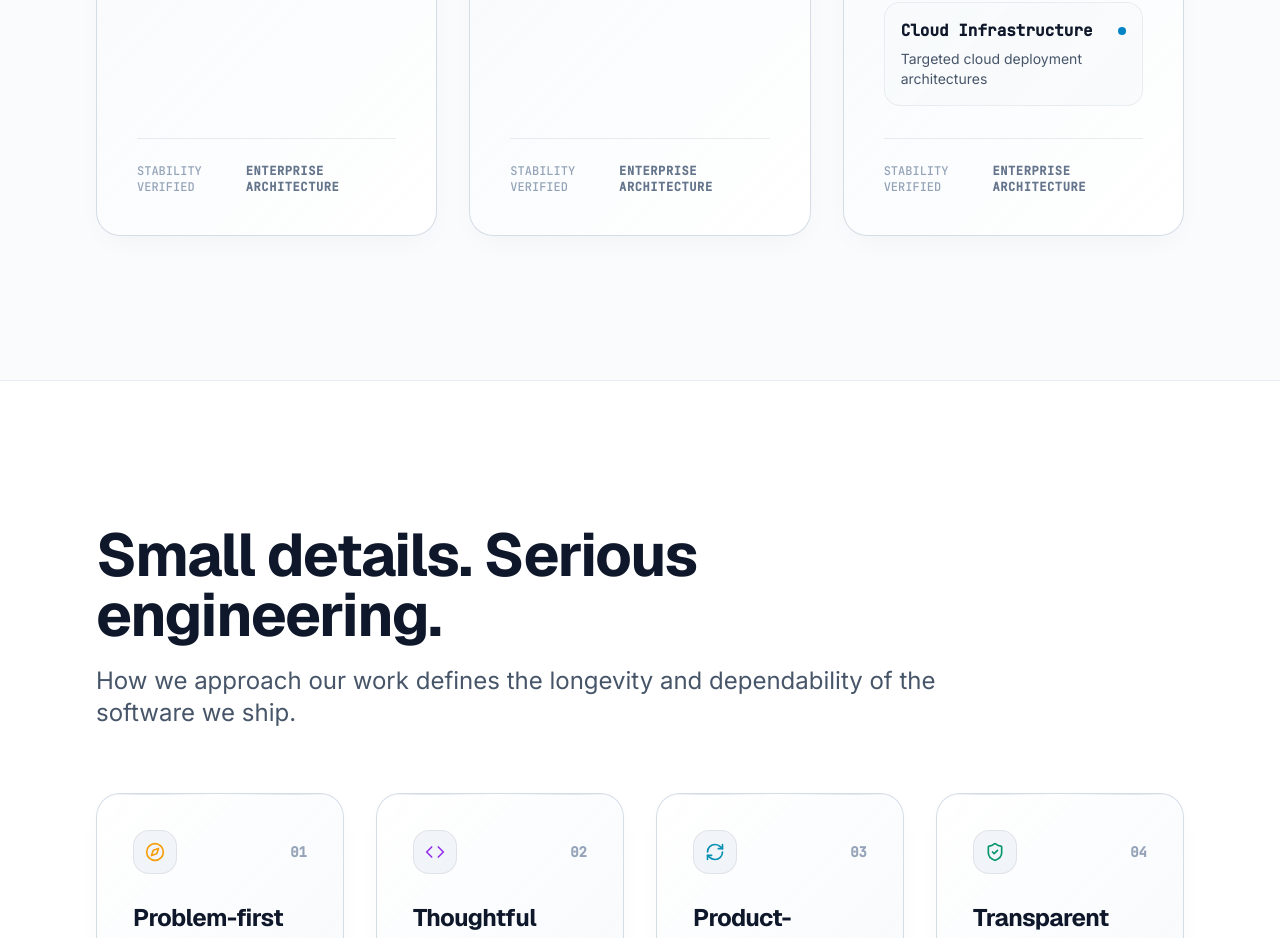
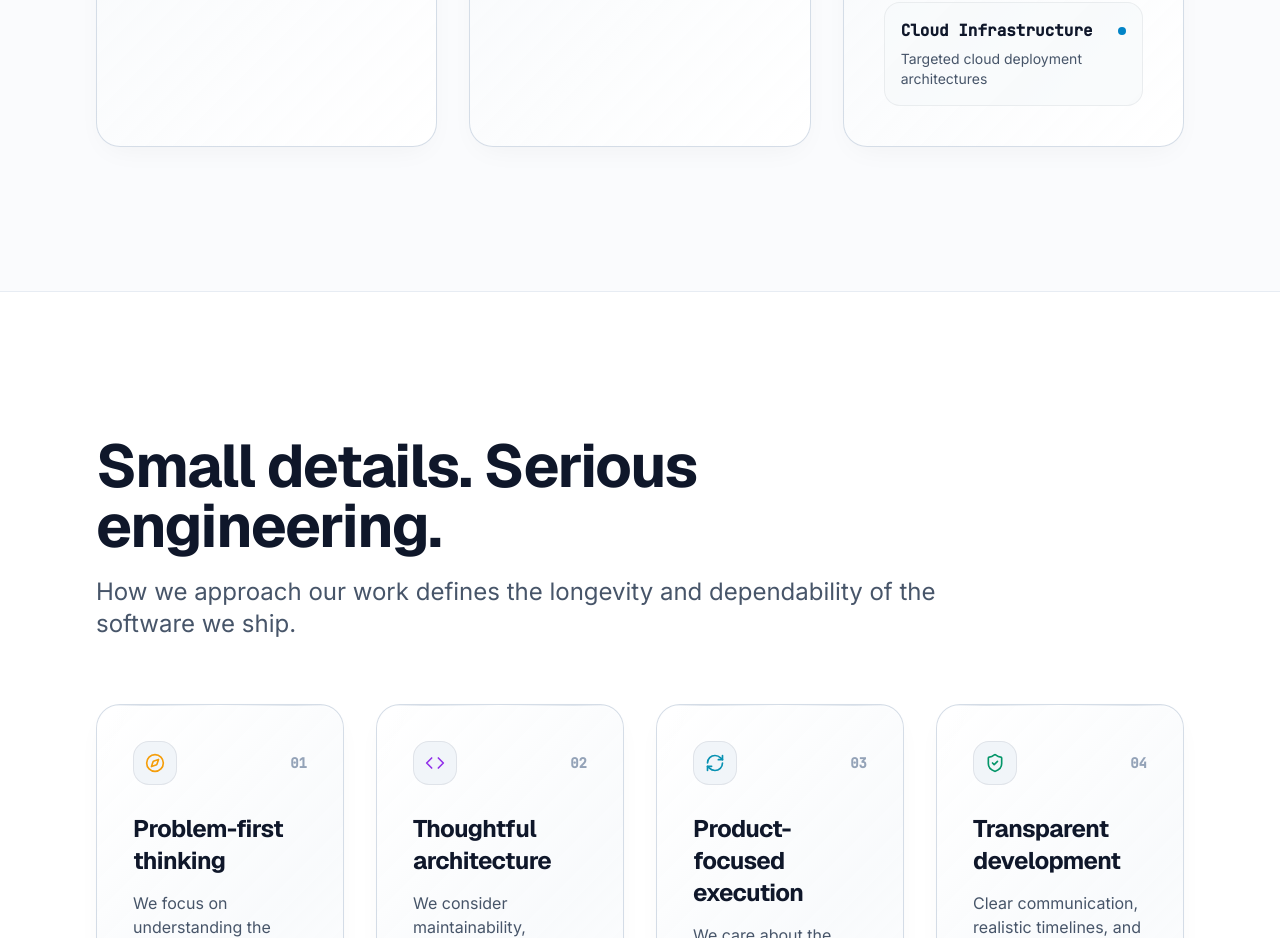
Before and after one commit to VAELTRUM/vaeltrum, a React (Vite) app: page / in a window 1280 px wide. Shown: the part 7360-8298 px from the top of the page. Built offline with nearby package versions, Linux system fonts and the light colour scheme.

Commit message:
refactor: remove STABILITY VERIFIED and ENTERPRISE ARCHITECTURE lines from technology cards

```diff
--- a/src/components/technology/TechnologyStack.tsx
+++ b/src/components/technology/TechnologyStack.tsx
@@ -76,11 +76,6 @@ export const TechnologyStack: React.FC = () => {
                   ))}
                 </div>
               </div>
-
-              <div className="pt-6 mt-8 border-t border-slate-900/[0.08] dark:border-white/10 text-xs font-mono text-slate-400 dark:text-white/50 flex items-center justify-between font-medium">
-                <span>STABILITY VERIFIED</span>
-                <span className="text-slate-500 dark:text-white/60 font-semibold tracking-wider">ENTERPRISE ARCHITECTURE</span>
-              </div>
             </motion.div>
           ))}
         </div>
```
